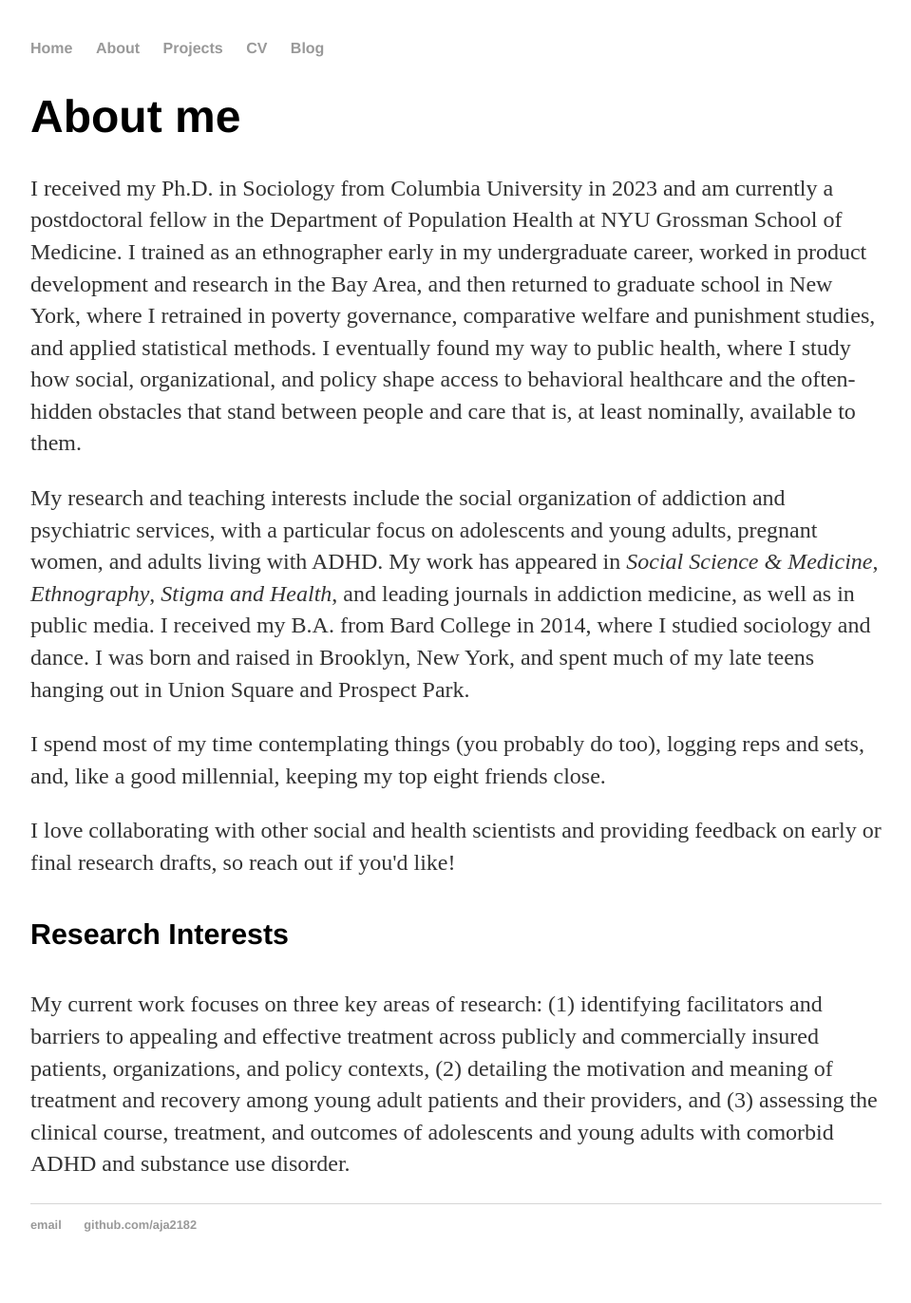
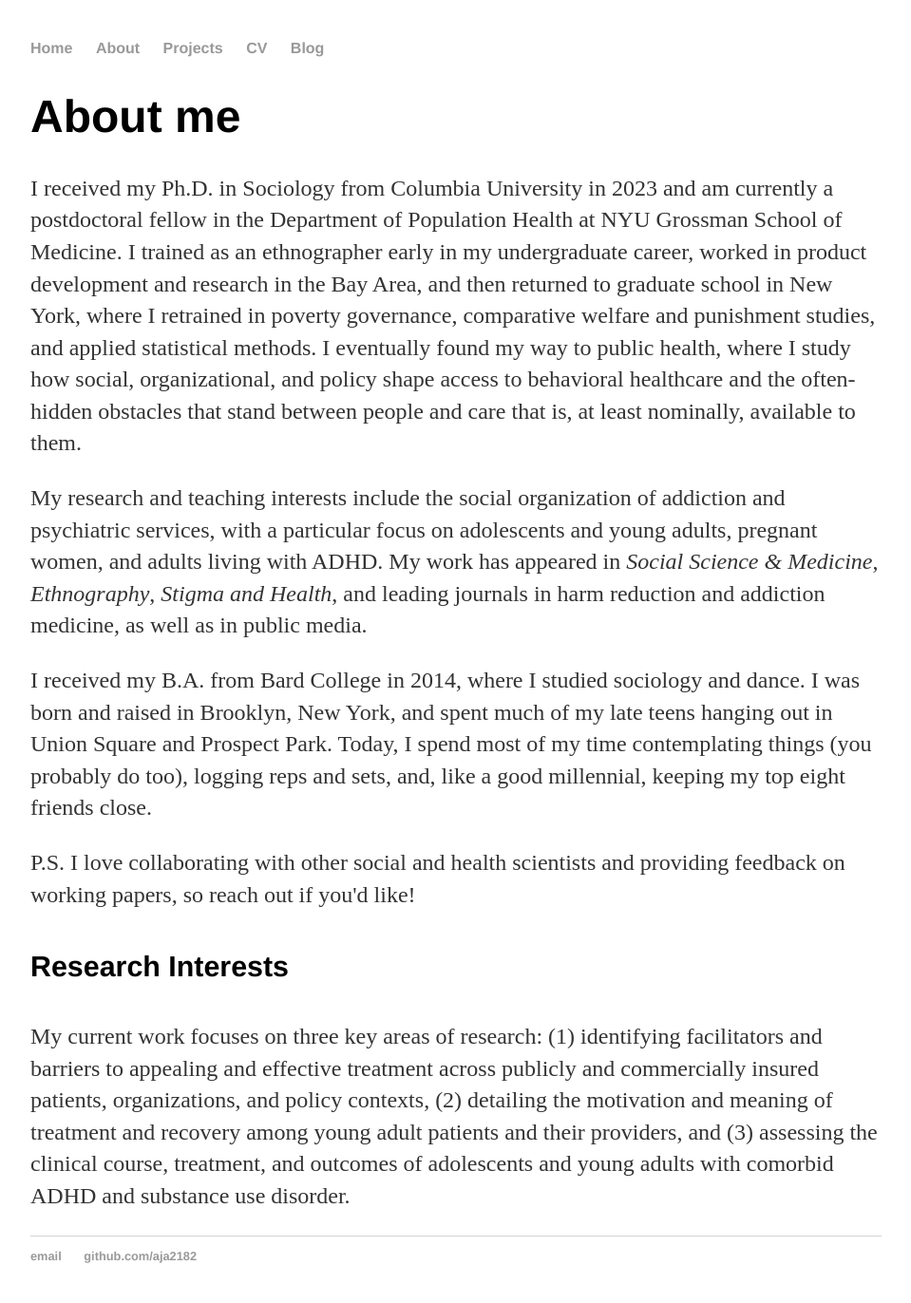
Before and after one commit to aja2182/aja2182.github.io, a Jekyll site: the page built from about/index.html, in a window 1280 px wide. Shown: the whole page at 95% size, without its empty margins (160-1119 px from the left). Built offline with Jekyll 4.4.1, drawn with Linux system fonts in a browser that asks for light colours; before the commit the page ends 1339 px from its top, so only the background shows below that.

Commit message:
Update index.html

```diff
--- a/about/index.html
+++ b/about/index.html
@@ -7,11 +7,11 @@ title: About me
 
 <p>I received my Ph.D. in Sociology from Columbia University in 2023 and am currently a postdoctoral fellow in the Department of Population Health at NYU Grossman School of Medicine. I trained as an ethnographer early in my undergraduate career, worked in product development and research in the Bay Area, and then returned to graduate school in New York, where I retrained in poverty governance, comparative welfare and punishment studies, and applied statistical methods. I eventually found my way to public health, where I study how social, organizational, and policy shape access to behavioral healthcare and the often-hidden obstacles that stand between people and care that is, at least nominally, available to them.</p>
 
-<p>My research and teaching interests include the social organization of addiction and psychiatric services, with a particular focus on adolescents and young adults, pregnant women, and adults living with ADHD. My work has appeared in <i>Social Science &amp; Medicine</i>, <i>Ethnography</i>, <i>Stigma and Health</i>, and leading journals in addiction medicine, as well as in public media. I received my B.A. from Bard College in 2014, where I studied sociology and dance. I was born and raised in Brooklyn, New York, and spent much of my late teens hanging out in Union Square and Prospect Park.</p>
+<p>My research and teaching interests include the social organization of addiction and psychiatric services, with a particular focus on adolescents and young adults, pregnant women, and adults living with ADHD. My work has appeared in <i>Social Science &amp; Medicine</i>, <i>Ethnography</i>, <i>Stigma and Health</i>, and leading journals in harm reduction and addiction medicine, as well as in public media.</p>
 
-<p>I spend most of my time contemplating things (you probably do too), logging reps and sets, and, like a good millennial, keeping my top eight friends close.
+<p>I received my B.A. from Bard College in 2014, where I studied sociology and dance. I was born and raised in Brooklyn, New York, and spent much of my late teens hanging out in Union Square and Prospect Park. Today, I spend most of my time contemplating things (you probably do too), logging reps and sets, and, like a good millennial, keeping my top eight friends close.
 
-<p>I love collaborating with other social and health scientists and providing feedback on early or final research drafts, so reach out if you'd like! </p>
+<p>P.S. I love collaborating with other social and health scientists and providing feedback on working papers, so reach out if you'd like! </p>
 
 <h4>Research Interests</h4>
 
```
